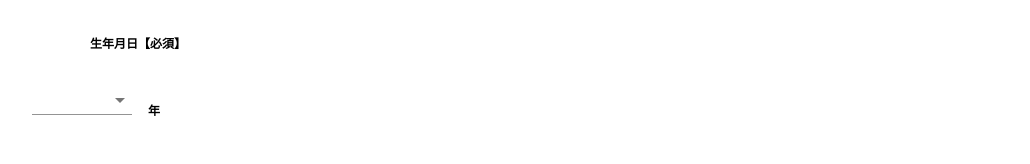
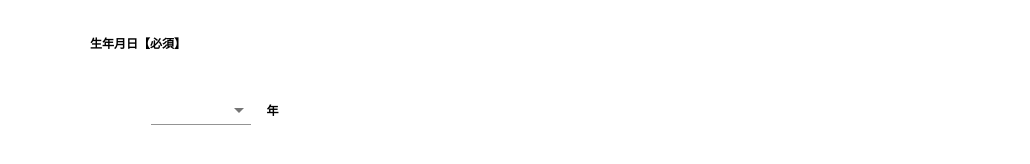
Before and after one commit to northernbird/rmi-which-demo-01, a React (Create React App) app: page /register in a window 1280 px wide. Shown: the part 324-488 px from the top of the page, without its empty margins (76-1106 px from the left). Built offline with nearby package versions, Linux system fonts and the light colour scheme.

Commit message:
WIP added router

```diff
--- a/src/register/RegisterPage.js
+++ b/src/register/RegisterPage.js
@@ -52,6 +52,11 @@ const useStyles = makeStyles({
         maxWidth: '75%',
         display:'inline-block',
     },
+    selectBoxGroup: {
+        width: '75%',
+        maxWidth: '75%',
+        display:'inline-block',
+    },
     selectBox: {
         display:'inline-block',
         fontSize: '14px',
@@ -59,7 +64,19 @@ const useStyles = makeStyles({
     },
     menuItem: {
         fontSize: '14px',
-    }
+    },
+    selectInput: {
+        display:'flex',
+    },
+    selectInputLabel: {
+        width: '75%',
+        maxWidth: '75%',
+        display:'inline-block',
+        marginTop: '25px',
+        alignContent: 'left',
+        alignItems: 'left',
+        verticalAlign:'10px',
+    },
 });
 
 function WelcomePage() {
@@ -81,8 +98,7 @@ function WelcomePage() {
             <Box fontSize={12} fontWeight={700} className={classes.inputLabel}>
                 <p className={classes.inputLabelP}>生年月日【必須】</p>
             </Box>
-
-            <Box>
+            <Box className={classes.selectBoxGroup}>
                 <Select className={classes.selectBox}>
                     <MenuItem value="">
                         <em>None</em>
@@ -91,8 +107,8 @@ function WelcomePage() {
                     <MenuItem value={1996}>1996</MenuItem>
                     <MenuItem value={1997}>1997</MenuItem>
                 </Select>
-                <Box fontSize={12} fontWeight={700} className={classes.inputLabel} marginLeft={2}>
-                    <p className={classes.inputLabelP}>年</p>
+                <Box fontSize={12} fontWeight={700} className={classes.selectInputLabel} marginLeft={2}>
+                    <p className={classes.selectInput}>年</p>
                 </Box>
             </Box>
 
```
